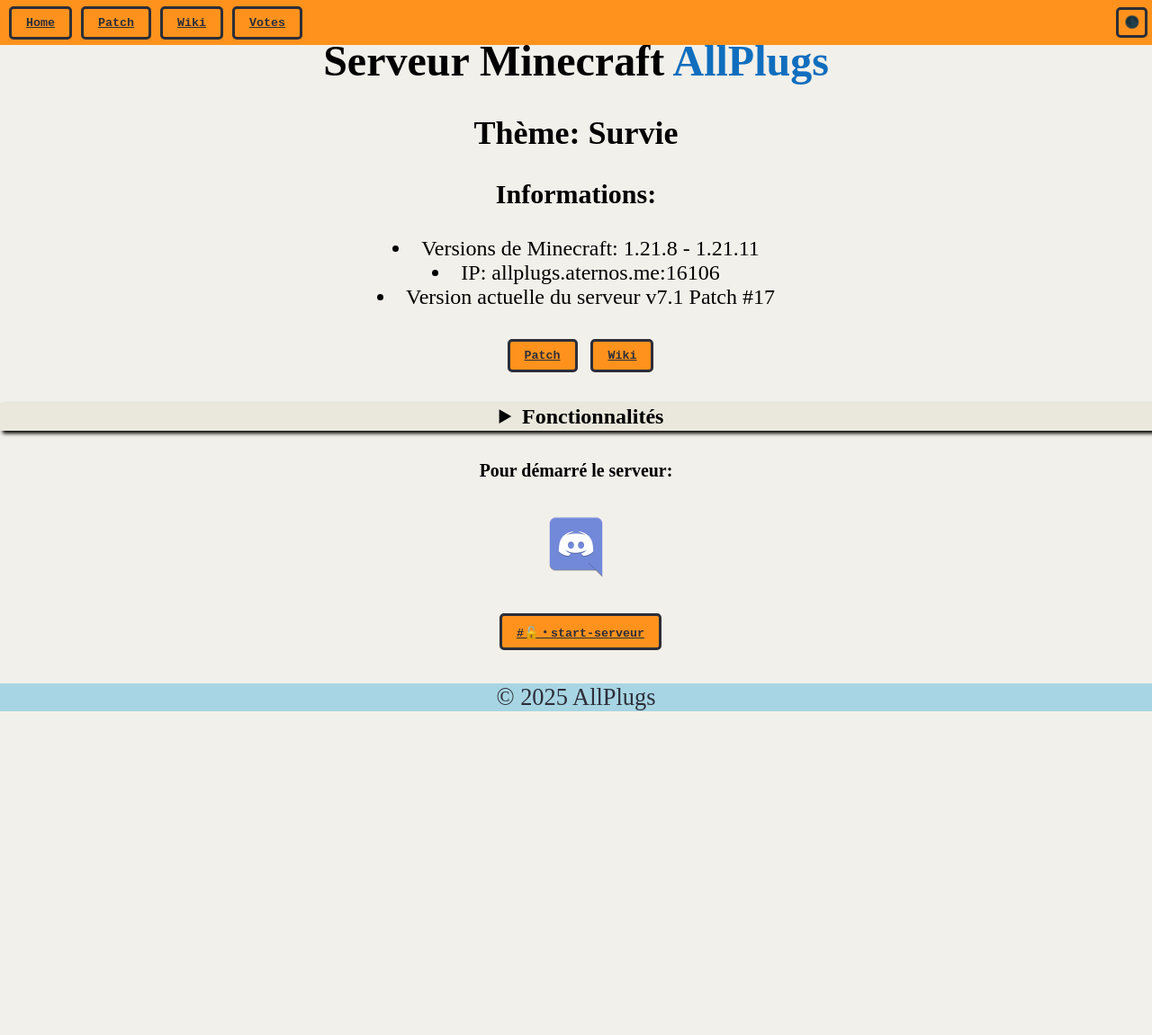
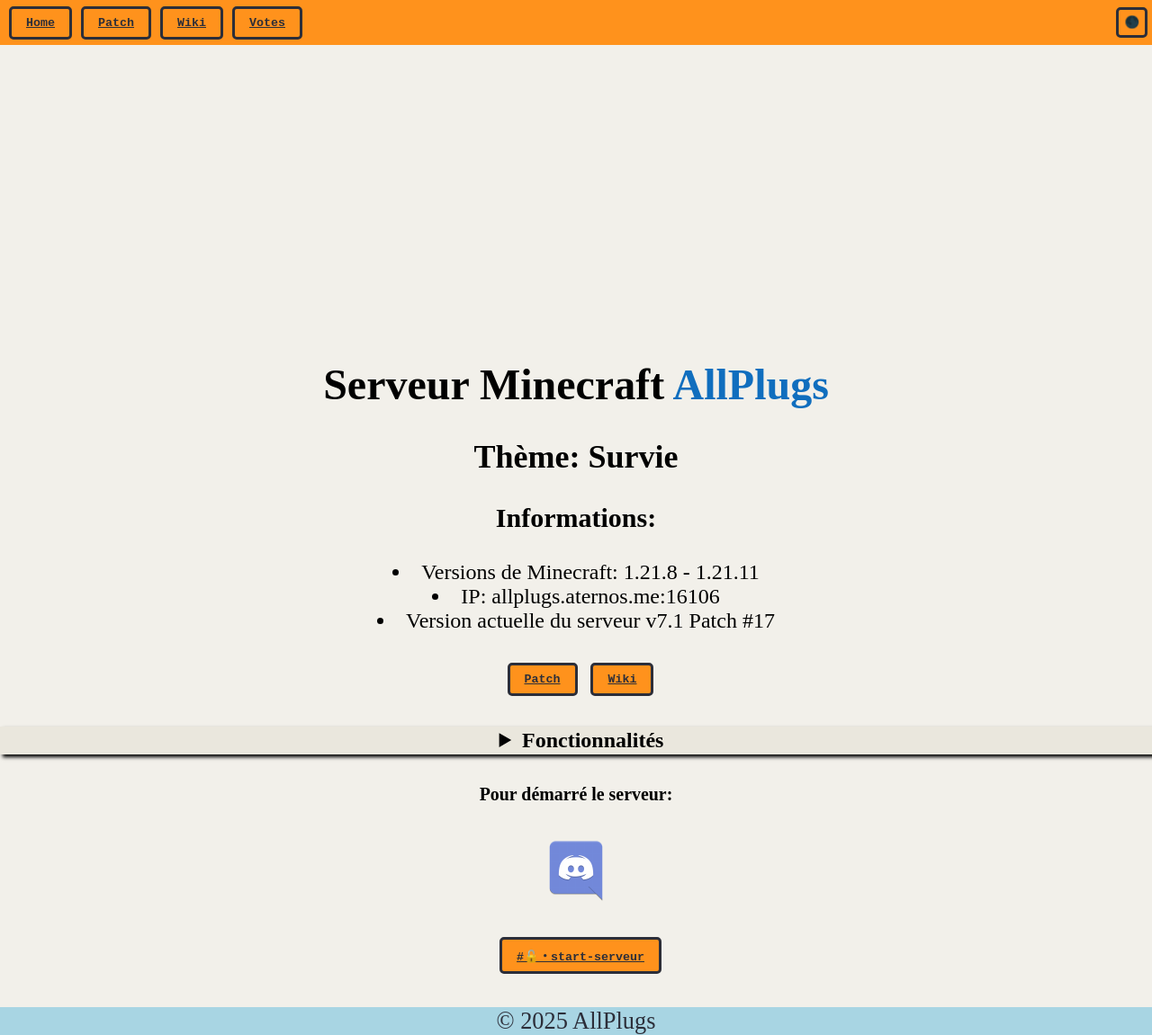
Before and after one commit to Nat688/AllPlugs-Site, a Jekyll site: the page built from index.html, in a window 1280 px wide and 1151 px high. Shown: the whole window at 90% size. Built offline with Jekyll 4.4.1, drawn with Linux system fonts in a browser that asks for light colours.

Commit message:
Update default.html

```diff
--- a/_layouts/default.html
+++ b/_layouts/default.html
@@ -282,14 +282,14 @@
     color: #F2F0EA;
 }
 body {
-    padding-top: 40px;
+    padding-top: 400px;
     background-color: #F2F0EA;
     font-size: 150%;
     color: black;
     text-align: left;
 }
 body.dark {
-    padding-top: 40px;
+    padding-top: 400px;
     background-color: #252121;
     font-size: 150%;
     color: white;
```
